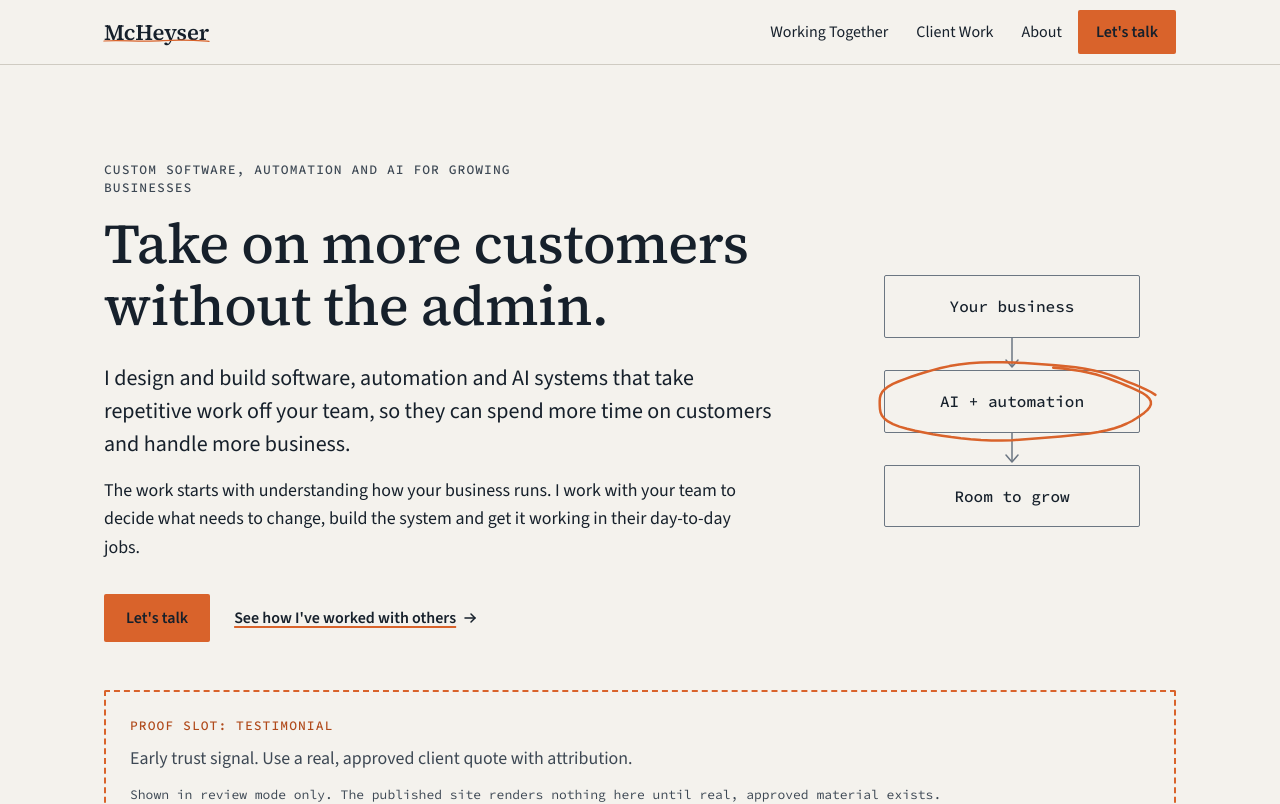
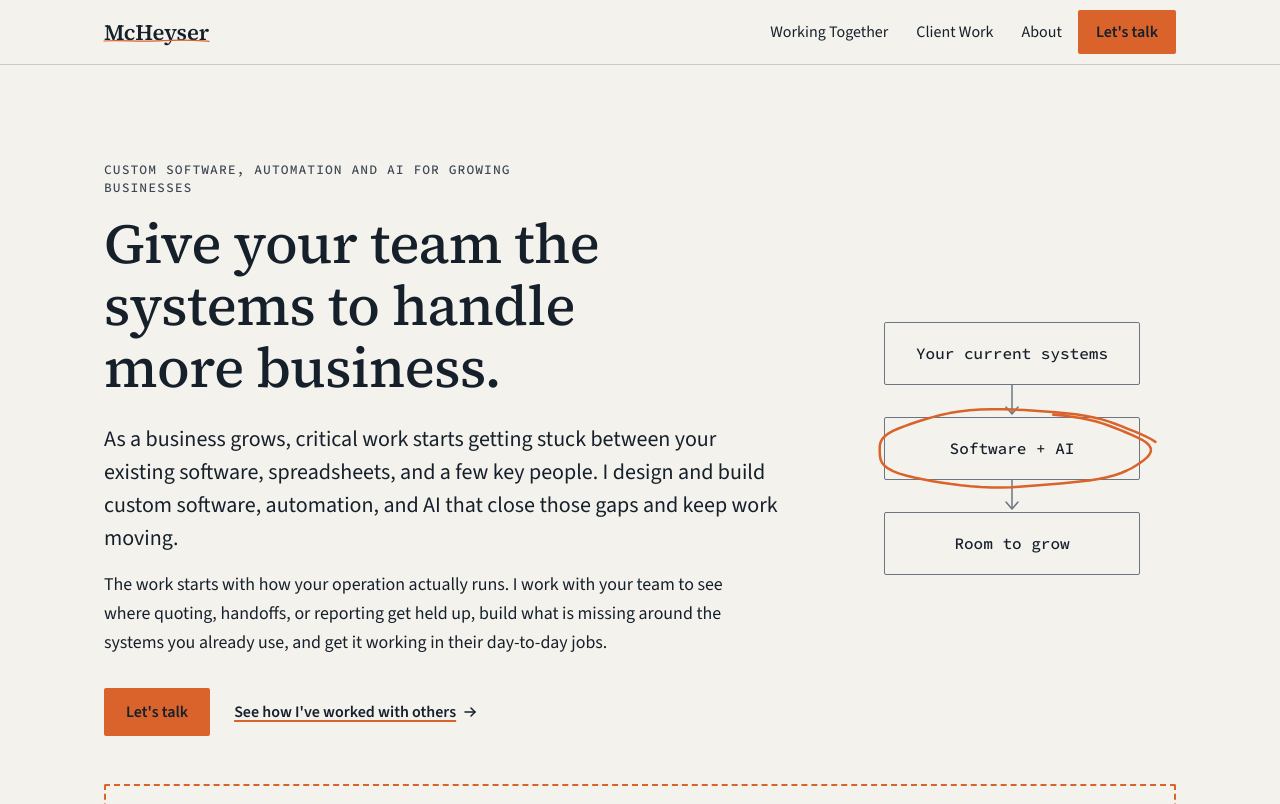
Before and after one commit to patrickmch/website, a React (Vite) app: page / in a window 1280 px wide. Shown: the top 804 px of the page. Built offline with nearby package versions, Linux system fonts and the light colour scheme.

Commit message:
Update Home positioning, hero concept diagram, and revenue focus range

```diff
--- a/components/diagrams/GrowthConcept.tsx
+++ b/components/diagrams/GrowthConcept.tsx
@@ -7,13 +7,13 @@ export function GrowthConcept() {
       n={1}
       showCaption={false}
       className="hero-concept"
-      caption="Your business, AI + automation, room to grow."
-      description="Three connected boxes run from Your business to AI + automation to Room to grow. AI + automation is circled in orange. No visible caption or additional note."
+      caption="Your current systems, software + AI, room to grow."
+      description="Three connected boxes run from Your current systems to Software + AI to Room to grow. Software + AI is circled in orange. No visible caption or additional note."
     >
       <Flow>
-        <Node label="Your business" />
+        <Node label="Your current systems" />
         <Connector />
-        <Node label="AI + automation" marked />
+        <Node label="Software + AI" marked />
         <Connector />
         <Node label="Room to grow" />
       </Flow>
--- a/index.html
+++ b/index.html
@@ -3,10 +3,10 @@
   <head>
     <meta charset="UTF-8" />
     <meta name="viewport" content="width=device-width, initial-scale=1.0" />
-    <title>Patrick McHeyser | Operations and technology consulting</title>
+    <title>Patrick McHeyser | Custom software, automation and AI</title>
     <meta
       name="description"
-      content="Take on more customers without the admin. Patrick McHeyser designs and builds software, automation and AI systems that take repetitive work off your team."
+      content="Give your team the systems to handle more business. Patrick McHeyser designs and builds custom software, automation, and AI around the systems your business already runs."
     />
     <meta name="theme-color" content="#F4F2ED" />
     <link rel="icon" type="image/svg+xml" href="/favicon.svg" />
@@ -14,10 +14,10 @@
 
     <meta property="og:type" content="website" />
     <meta property="og:site_name" content="McHeyser" />
-    <meta property="og:title" content="Patrick McHeyser | Operations and technology consulting" />
+    <meta property="og:title" content="Patrick McHeyser | Custom software, automation and AI" />
     <meta
       property="og:description"
-      content="Take on more customers without the admin. Patrick McHeyser designs and builds software, automation and AI systems that take repetitive work off your team."
+      content="Give your team the systems to handle more business. Patrick McHeyser designs and builds custom software, automation, and AI around the systems your business already runs."
     />
     <meta property="og:url" content="https://mcheyser.com/" />
     <meta property="og:image" content="https://mcheyser.com/og.png" />
--- a/pages/HomePage.tsx
+++ b/pages/HomePage.tsx
@@ -11,8 +11,8 @@ import { ClientWorkFeature } from '../components/ClientWorkFeature';
 
 export default function HomePage() {
   usePageMeta(
-    'Patrick McHeyser | Operations and technology consulting',
-    "Take on more customers without the admin. Patrick McHeyser designs and builds software, automation and AI systems that take repetitive work off your team.",
+    'Patrick McHeyser | Custom software, automation and AI',
+    'Give your team the systems to handle more business. Patrick McHeyser designs and builds custom software, automation, and AI around the systems your business already runs.',
     '/'
   );
 
@@ -22,9 +22,9 @@ export default function HomePage() {
         <div className="hero__layout">
           <div className="hero__text">
             <Eyebrow>Custom software, automation and AI for growing businesses</Eyebrow>
-            <h1>Take on more customers without the admin.</h1>
-            <p className="lead">I design and build software, automation and AI systems that take repetitive work off your team, so they can spend more time on customers and handle more business.</p>
-            <p>The work starts with understanding how your business runs. I work with your team to decide what needs to change, build the system and get it working in their day-to-day jobs.</p>
+            <h1>Give your team the systems to handle more business.</h1>
+            <p className="lead">As a business grows, critical work starts getting stuck between your existing software, spreadsheets, and a few key people. I design and build custom software, automation, and AI that close those gaps and keep work moving.</p>
+            <p>The work starts with how your operation actually runs. I work with your team to see where quoting, handoffs, or reporting get held up, build what is missing around the systems you already use, and get it working in their day-to-day jobs.</p>
             <div className="hero__cta cta-row">
               <ButtonLink to="/contact">Let's talk</ButtonLink>
               <SecondaryLink to="/work">See how I've worked with others</SecondaryLink>
@@ -74,7 +74,7 @@ export default function HomePage() {
             <Prose>
               <p>I work through real examples with the people doing the job: what they need to know, which decisions they make, and where the work gets held up. Together, we decide what the system needs to do and what your existing tools can support.</p>
               <p>I then design and build the software or integrations, test them against real work, and work through the exceptions with your team. The build includes a plan for putting it into use and clarity about who will maintain it. If you already have a developer or technology provider, I can work alongside them.</p>
-              <p>My focus is on established businesses around $5 million to $25 million in annual revenue, where the owners and operations leaders are ready to invest in how the business runs.</p>
+              <p>My focus is on established businesses, typically around $10 million to $75 million in annual revenue, where the owners and operations leaders have core systems in place and are ready to improve how the work moves across the company.</p>
             </Prose>
           </div>
           <div className="approach__figure"><SprintSteps /></div>
--- a/scripts/check-production.mjs
+++ b/scripts/check-production.mjs
@@ -83,7 +83,7 @@ try {
 
   /* ---------- Routes, titles, per-route metadata (real paths) ---------- */
   const expectedTitles = {
-    '/': 'Patrick McHeyser | Operations and technology consulting',
+    '/': 'Patrick McHeyser | Custom software, automation and AI',
     '/working-together': 'Working Together | Patrick McHeyser',
     '/work': 'Client Work | Patrick McHeyser',
     '/work/mtro-pro': 'MTRO PRO: Customer Problems into Fixes, Tests and a Morning Brief | Patrick McHeyser',
```
Also changed, not shown: 3 other files (tests, documents, lock files or other folders).
